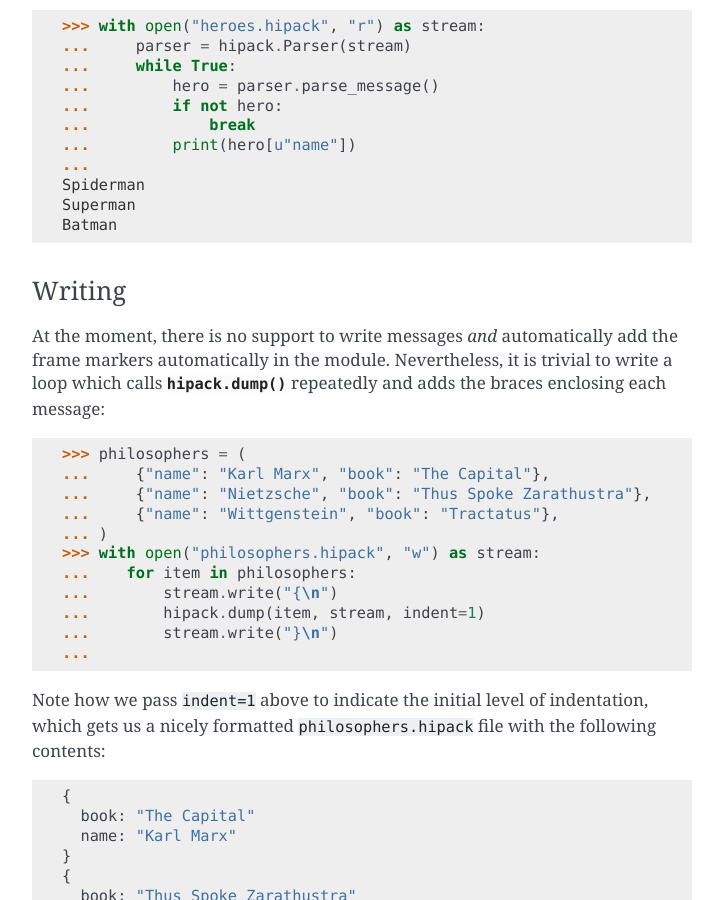
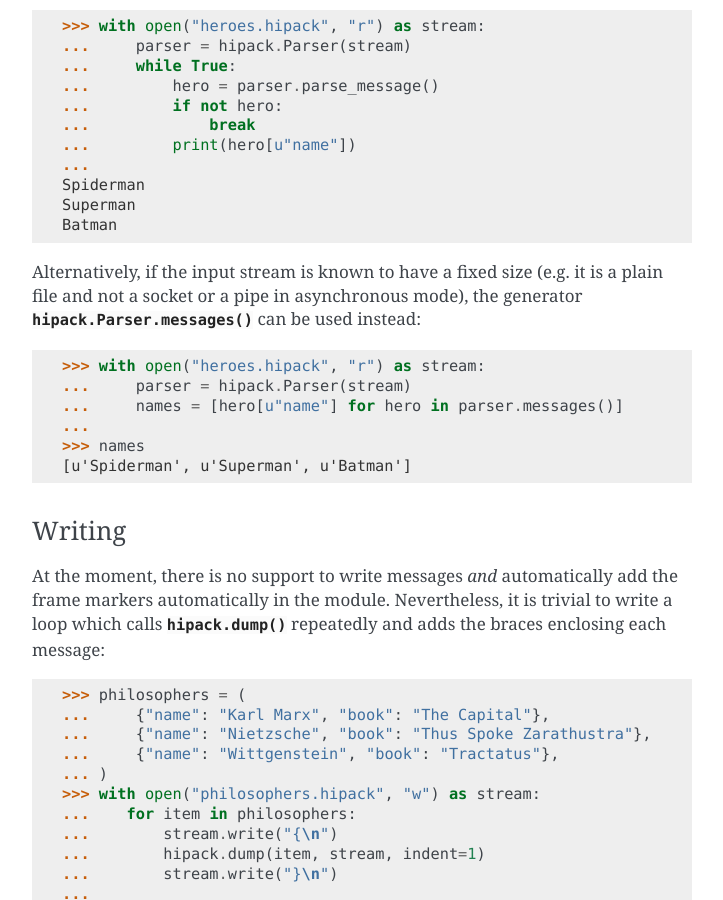
Before and after one commit to aperezdc/hipack-python, a Sphinx documentation site: the page built from doc/quickstart.rst, in a window 1280 px wide and 900 px high, scrolled down 1727 px. Shown: the whole window, without its empty margins (388-1111 px from the left). Built offline with Sphinx 7.4.7, drawn with Linux system fonts in a browser that asks for light colours.

Commit message:
Implements a Parser.messages() generator
Using the .messages() iterator is equivalent to calling Parser.parse_message()
repeteadly in a loop until the end of the input stream is reached. This just
provides a more convenient interface to the same functionality.

Closes #10

```diff
--- a/doc/quickstart.rst
+++ b/doc/quickstart.rst
@@ -91,6 +91,18 @@ and printing only their names (but not who is the person behind the mask):
     Superman
     Batman
 
+Alternatively, if the input stream is known to have a fixed size (e.g. it is
+a plain file and not a socket or a pipe in asynchronous mode), the generator
+:meth:`hipack.Parser.messages()` can be used instead:
+
+    >>> with open("heroes.hipack", "r") as stream:
+    ...     parser = hipack.Parser(stream)
+    ...     names = [hero[u"name"] for hero in parser.messages()]
+    ...
+    >>> names
+    [u'Spiderman', u'Superman', u'Batman']
+
+
 Writing
 -------
 
```
Also changed, not shown: CHANGELOG.md (+2 -0 lines), hipack.py (+15 -0 lines), 1 other file.
